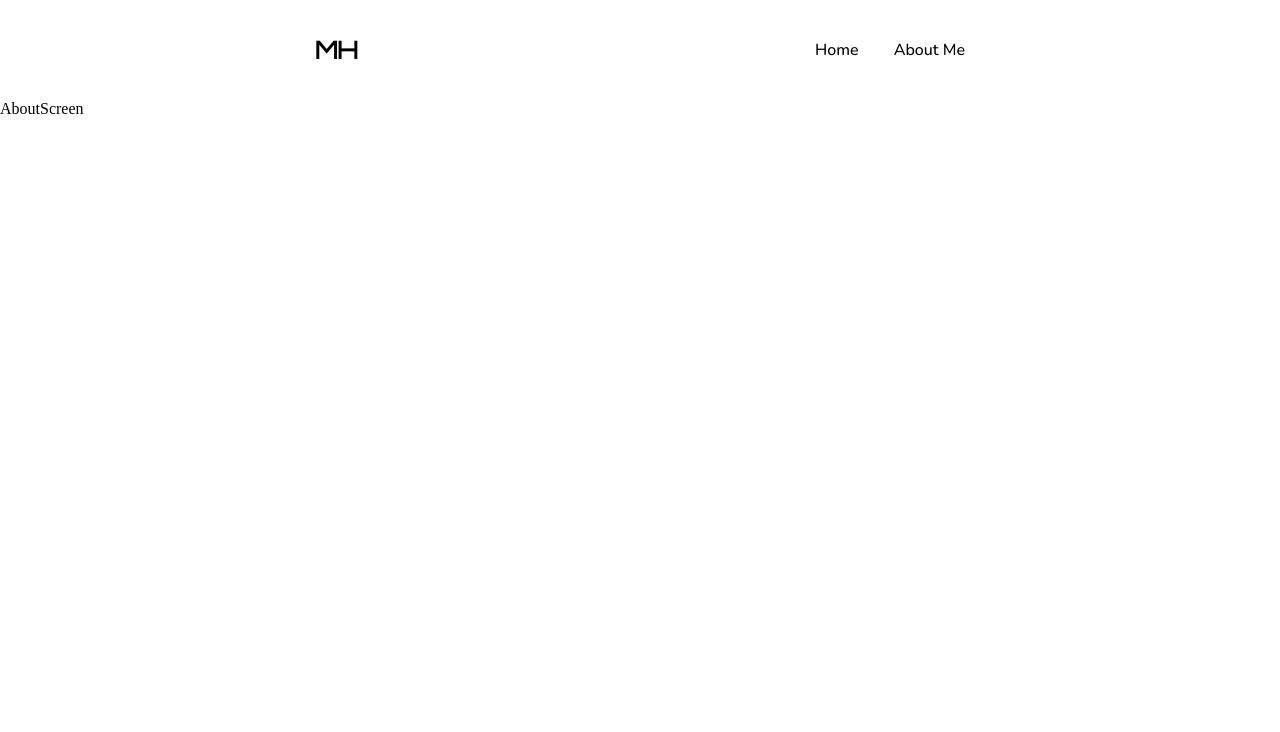
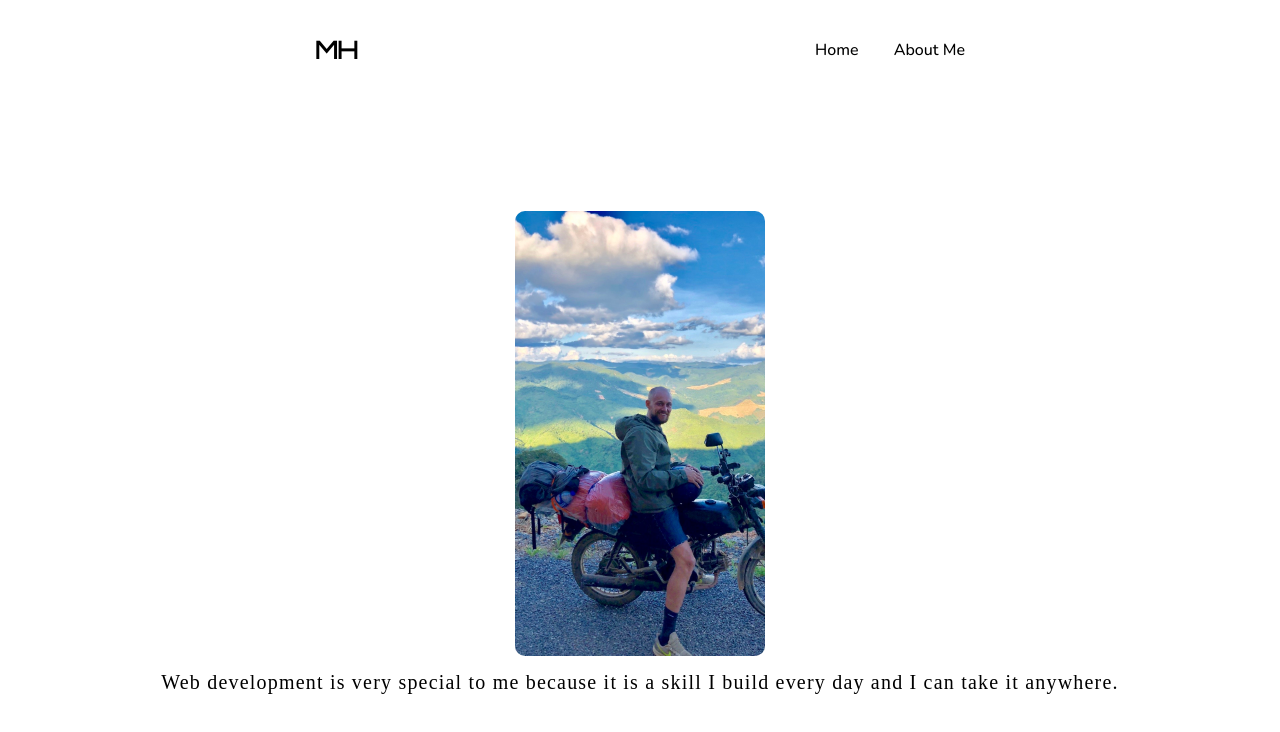
Before and after one commit to matthewhiggins415/portfolio, a React (Create React App) app: page /about in a window 1280 px wide. Shown: the top 732 px of the page. Built offline with nearby package versions, Linux system fonts and the light colour scheme.

Commit message:
updated styling and about screen.

```diff
--- a/src/components/Hero.js
+++ b/src/components/Hero.js
@@ -1,5 +1,5 @@
 import React from 'react'
-import { Container, HeroInfo, HeroInfoRight, Img, ResumeLink, H3, SocialContainer, SocialLink } from '../styles/components/Hero.styles'
+import { Container, HeroInfo, HeroInfoRight, Img, ResumeLink, H3, SocialContainer, SocialLink, H1 } from '../styles/components/Hero.styles'
 import profImg from '../assets/prof.png'
 import { FiGithub } from 'react-icons/fi';
 import { FaLinkedin } from 'react-icons/fa'
@@ -11,7 +11,7 @@ const Hero = () => {
         <Img src={profImg}/>
         <HeroInfoRight>
           <H3>Matt Higgins</H3>
-          <h1 style={{"marginBottom": "10px", "marginTop": "10px"}}>Fullstack Web Developer</h1>
+          <H1>Fullstack Web Developer</H1>
           <p>I build fullstack web apps using MERN</p>
           <p>mhiggins.louis@gmail.com</p>
           <ResumeLink href="resume.pdf" download="Matt's Resume">resume</ResumeLink>
--- a/src/screens/AboutScreen.js
+++ b/src/screens/AboutScreen.js
@@ -1,8 +1,15 @@
 import React from 'react'
+import motorcycleImage from '../assets/motorcycle.jpg'
+import { Container, AboutContainer, Img, P } from '../styles/screens/AboutScreen.styles'
 
 const AboutScreen = () => {
   return (
-    <div>AboutScreen</div>
+    <Container>
+      <AboutContainer>
+        <Img src={motorcycleImage} alt="about me image"/>
+        <P>Web development is very special to me because it is a skill I build every day and I can take it anywhere. </P>
+      </AboutContainer>
+    </Container>
   )
 }
 
--- a/src/screens/HomeScreen.js
+++ b/src/screens/HomeScreen.js
@@ -2,6 +2,7 @@ import React, { useState } from 'react'
 import Hero from '../components/Hero'
 import Projects from '../components/Projects'
 import ProjectModal from '../components/ProjectModal'
+import { HomeScreenContainer } from '../styles/screens/HomeScreen.styles'
 
 const HomeScreen = () => {
   const [selectedProject, setSelectedProject] = useState({})
@@ -9,10 +10,10 @@ const HomeScreen = () => {
   return (
     <>
       {Object.keys(selectedProject).length > 0 ? <ProjectModal selectedProject={selectedProject} setSelectedProject={setSelectedProject}/> : null}
-      <div>
+      <HomeScreenContainer>
         <Hero />
         <Projects setSelectedProject={setSelectedProject}/>
-      </div>
+      </HomeScreenContainer>
     </>
   )
 }
--- a/src/styles/components/Hero.styles.js
+++ b/src/styles/components/Hero.styles.js
@@ -17,6 +17,16 @@ export const H3 = styled.h3`
   letter-spacing: 1.2px;
 `
 
+export const H1 = styled.h1`
+  margin-top: 10px;
+  margin-bottom: 10px;
+  width: 90%;
+
+  @media only screen and (max-width: 580px) {
+    text-align: center;
+  }
+`
+
 export const HeroInfo = styled.div`
   display: flex;
   padding: 20px;
@@ -27,6 +37,7 @@ export const HeroInfo = styled.div`
 
   @media only screen and (max-width: 580px) {
     flex-direction: column;
+    min-width: auto;
     width: auto;
   }
 `
--- a/src/styles/components/Navbar.styles.js
+++ b/src/styles/components/Navbar.styles.js
@@ -4,8 +4,9 @@ import { Link } from 'react-router-dom'
 export const Container = styled.div`
   padding: 20px;
   height: 100px;
-  width: 100%;
+  width: 90%;
   display: flex;
+  margin: 0 auto;
   align-items: center;
   justify-content: center;
   background-color: transparent;
--- /dev/null
+++ b/src/styles/screens/AboutScreen.styles.js
@@ -0,0 +1,29 @@
+import styled from 'styled-components'
+
+export const Container = styled.div`
+  width: 100%;
+  min-height: 90vh;
+  display: flex;
+  flex-direction: column;
+  align-items: center;
+  justify-content: center;
+`
+
+export const AboutContainer = styled.div`
+  display: flex;
+  flex-direction: column;
+  align-items: center;
+  justify-content: center;
+`
+
+export const Img = styled.img`
+  width: 250px;
+  height: auto;
+  border-radius: 10px;
+`
+
+export const P = styled.p`
+  font-size: 20px;
+  letter-spacing: 1.2px;
+  margin: 15px;
+`
--- a/src/styles/screens/HomeScreen.styles.js
+++ b/src/styles/screens/HomeScreen.styles.js
@@ -1,5 +1,5 @@
 import styled from "styled-components";
 
 export const HomeScreenContainer = styled.div`
-
+  width: 100vw;
 `
```
Also changed, not shown: src/assets/motorcycle.jpg (added).
